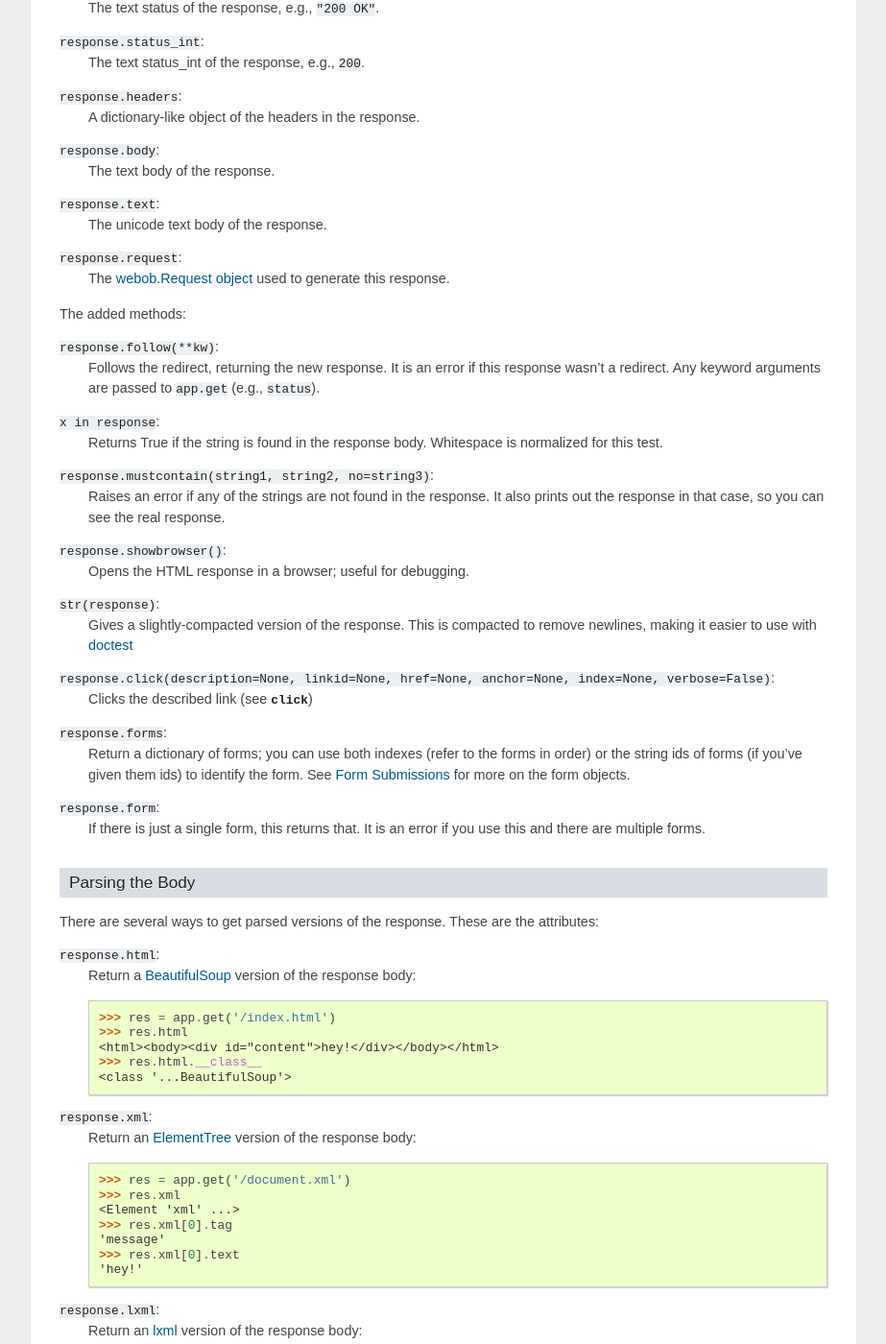
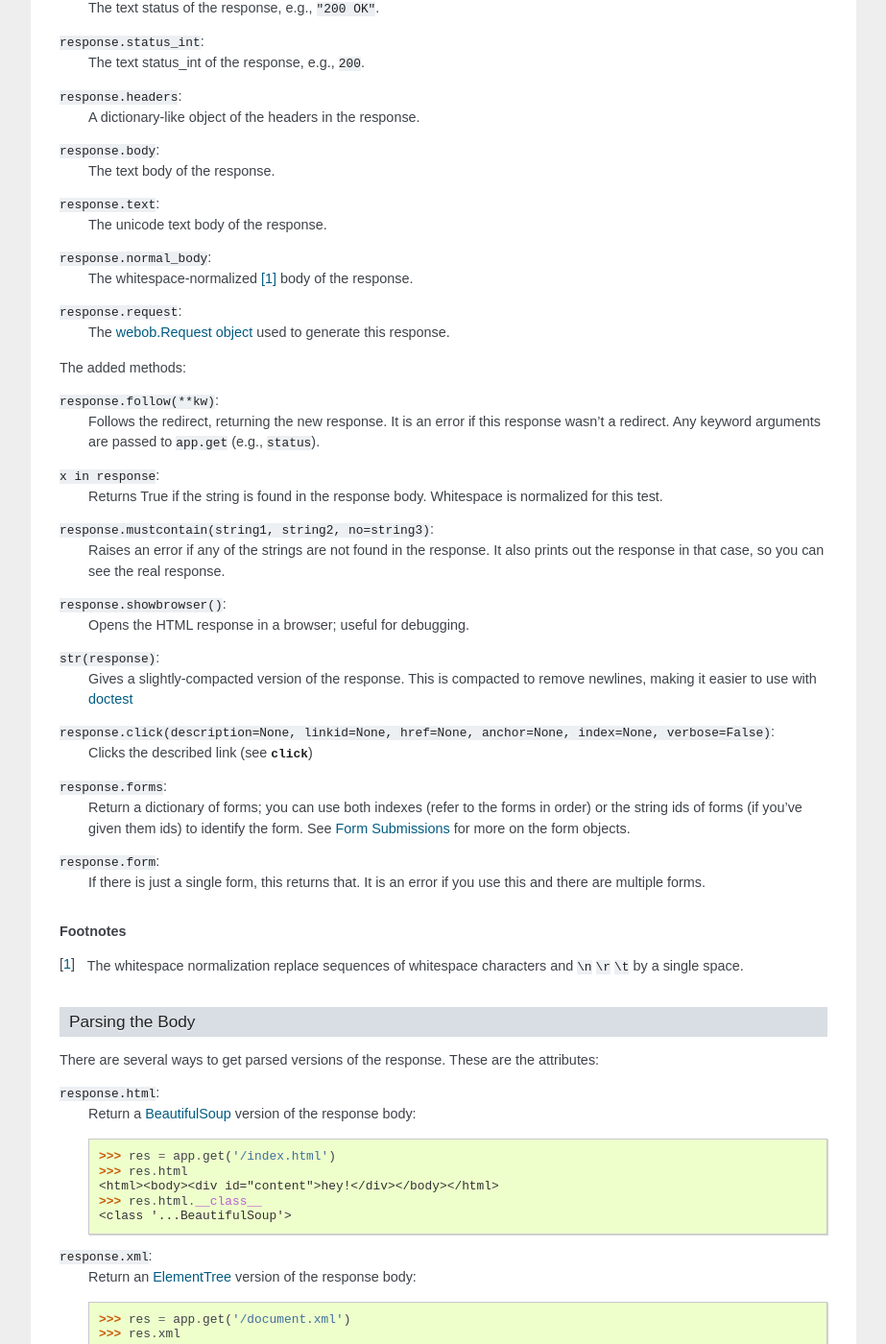
Before and after one commit to Pylons/webtest, a Sphinx documentation site: the page built from docs/webtest.txt, in a window 1280 px wide and 1400 px high, scrolled down 1835 px. Shown: the whole window at 96% size, without its empty margins (198-1121 px from the left). Built offline with Sphinx 7.4.7, drawn with Linux system fonts in a browser that asks for light colours; pages that are not in the unit, such as notebooks, are missing from menus.

Commit message:
Append TestResponse.normal_body method documentation

```diff
--- a/docs/webtest.txt
+++ b/docs/webtest.txt
@@ -118,6 +118,9 @@ The inherited attributes that are most interesting:
 ``response.text``:
     The unicode text body of the response.
 
+``response.normal_body``:
+    The whitespace-normalized [#whitespace-normalized]_ body of the response.
+
 ``response.request``:
     The `webob.Request object
     <http://docs.webob.org/en/latest/reference.html#request>`_ used to generate
@@ -159,6 +162,10 @@ The added methods:
 ``response.form``:
     If there is just a single form, this returns that.  It is an error
     if you use this and there are multiple forms.
+
+.. rubric:: Footnotes
+
+.. [#whitespace-normalized] The whitespace normalization replace sequences of whitespace characters and ``\n`` ``\r`` ``\t`` by a single space.
 
 Parsing the Body
 ----------------
```
